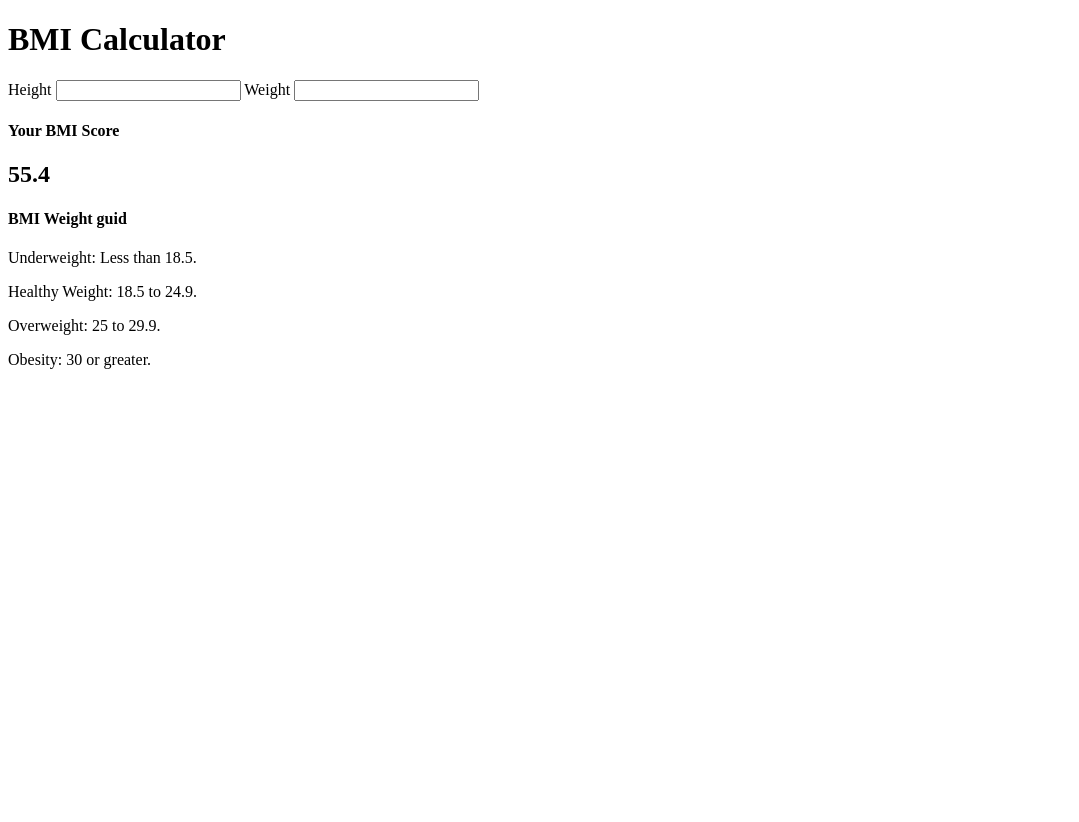
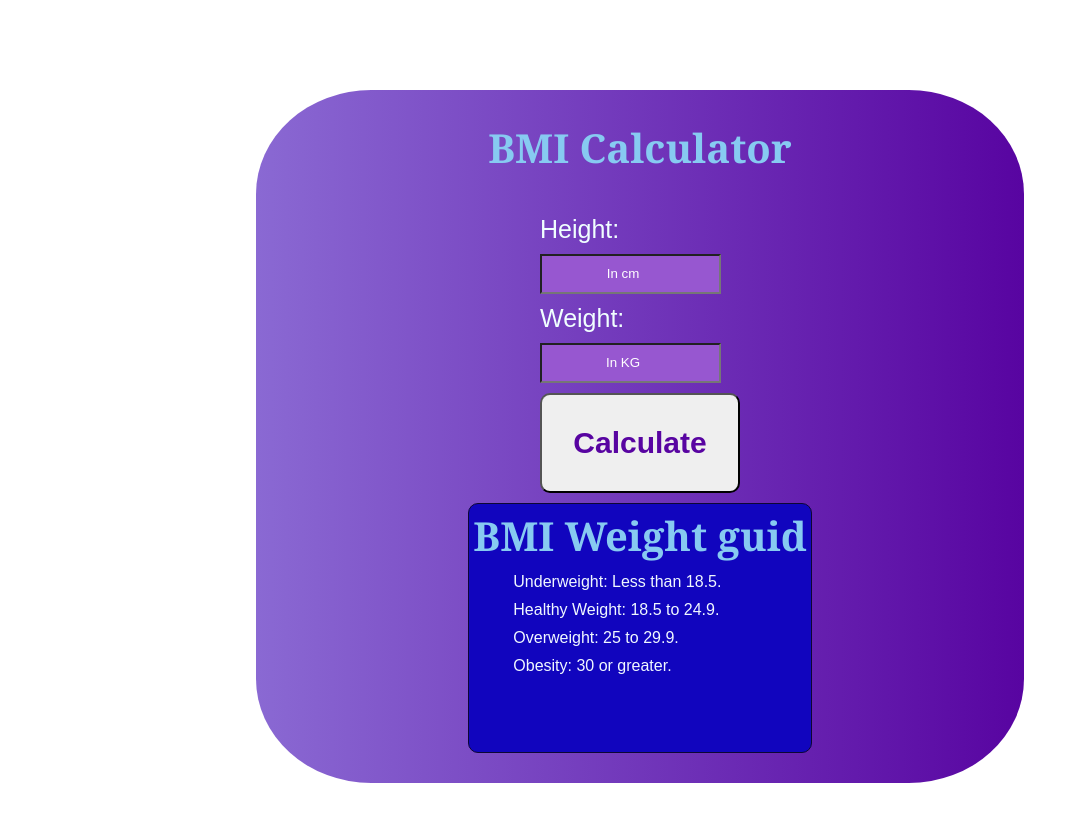
Before and after one commit to rong-rubaiya/Learning-JavaScript, a plain HTML site: page second demo prac/Index.html in a window 1280 px wide. Shown: the whole page, without its empty margins (0-1079 px from the left). Before the commit the page ends 800 px from the top, so only its background shows below. Drawn offline with Linux system fonts and the light colour scheme.

Commit message:
BMI calculator done

```diff
--- a/second demo prac/Index.html
+++ b/second demo prac/Index.html
@@ -10,15 +10,20 @@
 
   <div class="main">
     <h1>BMI Calculator</h1>
-    <form action="">
-      <label for="">Height</label>
-      <input type="height">
+    <form id="form" action="">
+      <label for="">Height:</label>
+      <input id="height" placeholder="In cm" type="number">
 
-      <label for="">Weight</label>
-      <input type="Weight">
+      <label for="">Weight:</label>
+      <input id="weight" placeholder="In KG" type="number">
+
+      <button id="btn">
+      Calculate
+    </button>
+
+    </form>
 
 
-    </form>
 
     <div class="result">
       <h4>Your BMI Score</h4>
@@ -28,7 +33,7 @@
     </div>
 
     <div id="info">
-      <h4>BMI Weight guid</h4>
+      <h3>BMI Weight guid</h3>
     <p>Underweight: Less than 18.5.</p>
 
     <p>Healthy Weight: 18.5 to 24.9.</p>
--- a/second demo prac/apps.js
+++ b/second demo prac/apps.js
@@ -0,0 +1,34 @@
+let height = document.getElementById('height');
+let weight = document.getElementById('weight');
+let btn = document.getElementById('btn');
+
+let score = document.getElementById('score');
+let result = document.querySelector('.result');
+
+btn.addEventListener('click', function () {
+  let newHeight = parseFloat(height.value);
+  let newWeight = parseFloat(weight.value);
+
+ newHeight=newHeight/100;
+ let sqrHeight=newHeight*newHeight;
+
+ let bmi = newWeight/sqrHeight;
+ console.log(bmi.toFixed(2));
+
+ score.textContent= bmi.toFixed(2);
+
+ result.style.display='block';
+
+ if (score.textContent<18.6){
+  score.style.background='yellow';
+ } else if (score.textContent<24.9){
+  score.style.background='green';
+ } else {
+  score.style.background='red';
+ }
+});
+
+let form = document.getElementById('form');
+form.addEventListener('submit', function (e) {
+  e.preventDefault();
+});
--- a/second demo prac/style.css
+++ b/second demo prac/style.css
@@ -0,0 +1,129 @@
+*{
+  margin: 0;
+  padding: 0;
+  box-sizing:border-box;
+  font-family: Arial, Helvetica, sans-serif
+}
+
+.main{
+  /* height: 700px; */
+  width: 60%;
+ background: linear-gradient(to left, #5804a1, #8a69d3);
+ margin: 7% auto;
+ padding: 30px 0;
+ display: flex;
+ flex-direction: column;
+ align-items: center;
+ border-radius: 15%;
+}
+
+h1{
+  color: rgb(135, 202, 241);
+  font-size: 40px;
+  font-family: Cambria, Cochin, Georgia, Times, 'Times New Roman', serif;
+  padding-bottom: 40px;
+
+
+}
+
+
+
+
+input{
+   text-align: center;
+
+  display: flex;
+
+  height: 40px;
+  width: auto;
+   margin-bottom: 10px;
+  cursor: pointer;
+  background-color: #9757d0;
+
+}
+
+input::placeholder {
+  color: white;
+  opacity: 1;
+}
+
+input:focus{
+  outline: none;
+}
+
+label{
+  color: azure;
+  font-weight: 400;
+  padding-bottom: 10px;
+  display: block;
+  font-size: 25px;
+}
+
+#btn{color: azure;
+  font-weight: bold;
+  padding: 10px 0;
+  margin-bottom: 10px;
+  display: block;
+  font-size: 15px;
+  color: #5804a1;
+  height: 100px;
+  width: 200px;
+  font-size: 30px;
+  border-radius: 10px;
+  padding: 3px;
+  cursor: pointer;
+}
+
+#btn:hover{
+  background-color: red;
+  color: white;
+}
+
+.result{
+  display: flex;
+  flex-direction: column;
+}
+
+.result{
+  display: none;
+}
+
+h4{
+  color: rgb(135, 202, 241);
+  font-size: 40px;
+  font-family: Cambria, Cochin, Georgia, Times, 'Times New Roman', serif;
+}
+
+#score{
+  border:2px solid violet;
+  height: 80px;
+  width: 80px;
+  margin: 10px 90px;
+  text-align: center;
+  padding-top: 25px;
+  color: aliceblue;
+  background-color: rgb(229, 41, 229);
+  border-radius: 30%;
+}
+
+#info{
+  border: 1px solid rgb(13, 7, 52);
+  background-color: rgb(17, 5, 190);
+  border-radius: 10px;
+  height: 250px;
+  padding: 4px;
+}
+
+h3{
+
+  color: rgb(135, 202, 241);
+  font-size: 40px;
+  font-family: Cambria, Cochin, Georgia, Times, 'Times New Roman', serif;
+}
+
+p{
+  color: aliceblue;
+  font-weight: 400;
+  padding-top: 10px;
+  padding-left: 40px;
+}
```
